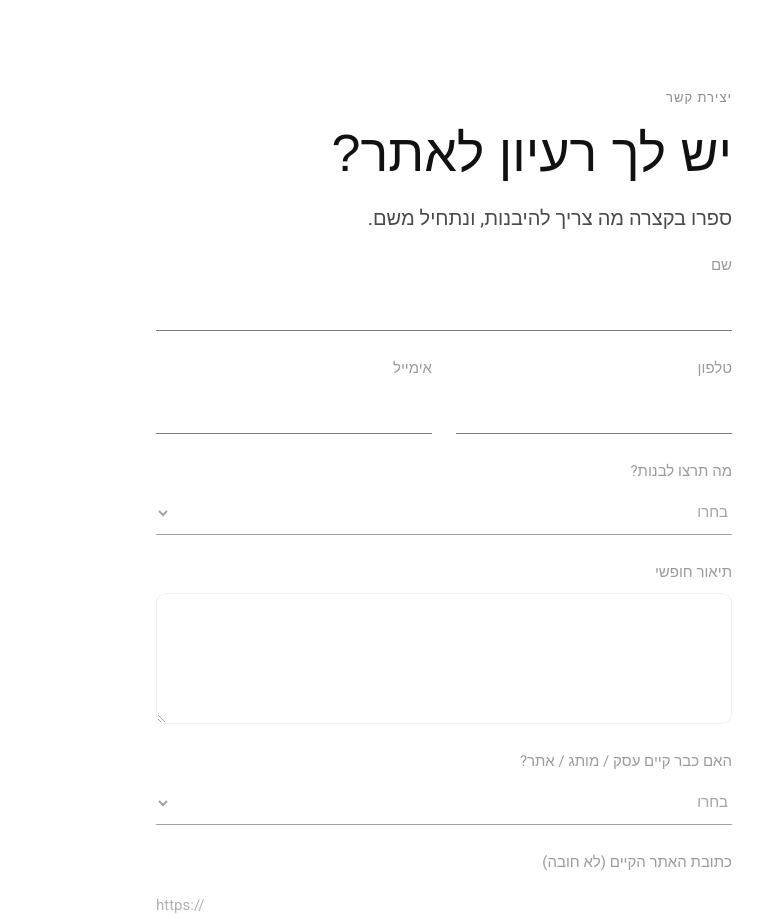
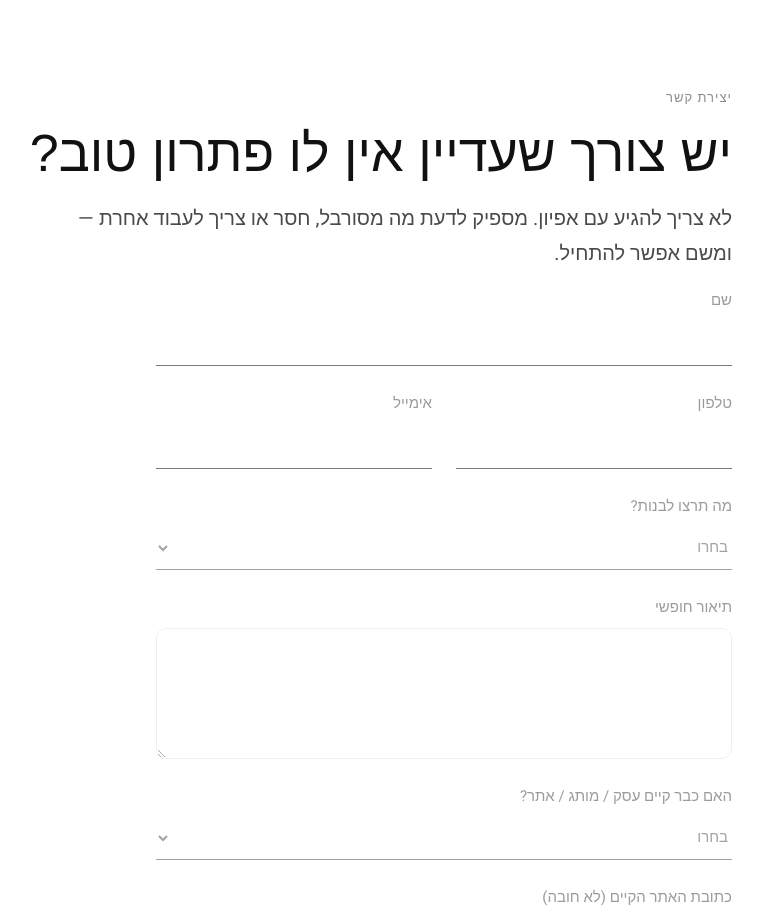
Before and after one commit to Ilitpaz/E-Ventures, a Next.js app: page / in a window 1280 px wide. Shown: the part 3080-3999 px from the top of the page, without its empty margins (444-1207 px from the left). Built offline with nearby package versions, Linux system fonts and the light colour scheme; a web font is replaced by a local one.

Commit message:
Reframe contact section around the need

```diff
--- a/src/components/ContactSection.tsx
+++ b/src/components/ContactSection.tsx
@@ -6,8 +6,8 @@ export function ContactSection() {
     <section id="contact" className="section">
       <div className="container">
         <p className="eyebrow">יצירת קשר</p>
-        <h2 className="h-section">יש לך רעיון לאתר?</h2>
-        <p className="lead narrow">ספרו בקצרה מה צריך להיבנות, ונתחיל משם.</p>
+        <h2 className="h-section">יש צורך שעדיין אין לו פתרון טוב?</h2>
+        <p className="lead narrow">לא צריך להגיע עם אפיון. מספיק לדעת מה מסורבל, חסר או צריך לעבוד אחרת — ומשם אפשר להתחיל.</p>
         <ContactForm enabled={isContactConfigured()} />
       </div>
     </section>
```
